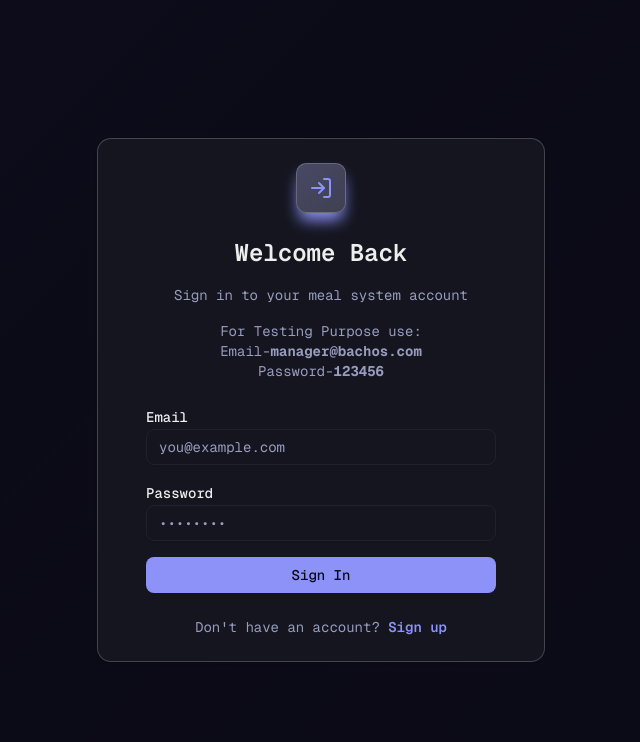
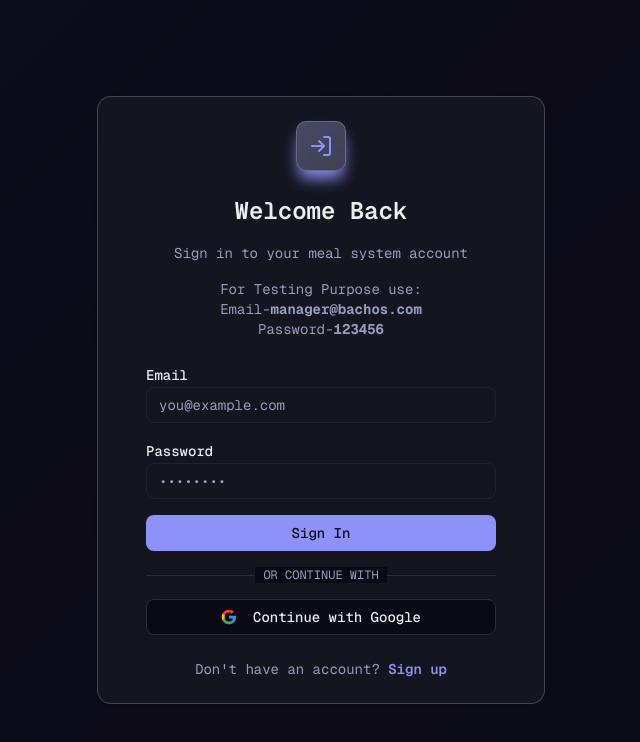
Before and after one commit to shamsad-alam-meraj/bach-os, a Next.js app: page /auth/login in a window 1280 px wide. Shown: the top 742 px of the page, without its empty margins (319-959 px from the left). Built offline with nearby package versions, Linux system fonts and the light colour scheme.

Commit message:
google login added

```diff
--- a/src/app/auth/login/page.tsx
+++ b/src/app/auth/login/page.tsx
@@ -5,6 +5,7 @@
 import { Button } from '@/components/ui/button';
 import { Card, CardContent, CardDescription, CardHeader, CardTitle } from '@/components/ui/card';
 import { Input } from '@/components/ui/input';
+import { authService } from '@/services';
 import { BASE_URL } from '@/utils/baseUrl';
 import { motion } from 'framer-motion';
 import { AlertCircle, LogIn } from 'lucide-react';
@@ -46,6 +47,10 @@
     } finally {
       setLoading(false);
     }
+  };
+
+  const handleGoogleLogin = () => {
+    authService.googleLogin();
   };
 
   return (
@@ -114,6 +119,43 @@
               <Button type="submit" className="w-full" disabled={loading}>
                 {loading ? 'Signing in...' : 'Sign In'}
               </Button>
+
+              <div className="relative">
+                <div className="absolute inset-0 flex items-center">
+                  <span className="w-full border-t" />
+                </div>
+                <div className="relative flex justify-center text-xs uppercase">
+                  <span className="bg-background px-2 text-muted-foreground">Or continue with</span>
+                </div>
+              </div>
+
+              <Button
+                type="button"
+                variant="outline"
+                className="w-full"
+                onClick={handleGoogleLogin}
+                disabled={loading}
+              >
+                <svg className="mr-2 h-4 w-4" viewBox="0 0 24 24">
+                  <path
+                    d="M22.56 12.25c0-.78-.07-1.53-.2-2.25H12v4.26h5.92c-.26 1.37-1.04 2.53-2.21 3.31v2.77h3.57c2.08-1.92 3.28-4.74 3.28-8.09z"
+                    fill="#4285F4"
+                  />
+                  <path
+                    d="M12 23c2.97 0 5.46-.98 7.28-2.66l-3.57-2.77c-.98.66-2.23 1.06-3.71 1.06-2.86 0-5.29-1.93-6.16-4.53H2.18v2.84C3.99 20.53 7.7 23 12 23z"
+                    fill="#34A853"
+                  />
+                  <path
+                    d="M5.84 14.09c-.22-.66-.35-1.36-.35-2.09s.13-1.43.35-2.09V7.07H2.18C1.43 8.55 1 10.22 1 12s.43 3.45 1.18 4.93l2.85-2.22.81-.62z"
+                    fill="#FBBC05"
+                  />
+                  <path
+                    d="M12 5.38c1.62 0 3.06.56 4.21 1.64l3.15-3.15C17.45 2.09 14.97 1 12 1 7.7 1 3.99 3.47 2.18 7.07l3.66 2.84c.87-2.6 3.3-4.53 6.16-4.53z"
+                    fill="#EA4335"
+                  />
+                </svg>
+                Continue with Google
+              </Button>
             </form>
 
             <div className="mt-6 text-center text-sm">
--- a/src/app/auth/signup/page.tsx
+++ b/src/app/auth/signup/page.tsx
@@ -6,6 +6,7 @@
 import { Card, CardContent, CardDescription, CardHeader, CardTitle } from '@/components/ui/card';
 import { Input } from '@/components/ui/input';
 import { BASE_URL } from '@/utils/baseUrl';
+import { authService } from '@/services/auth';
 import { motion } from 'framer-motion';
 import { AlertCircle, UserPlus } from 'lucide-react';
 import Link from 'next/link';
@@ -65,6 +66,10 @@
     } finally {
       setLoading(false);
     }
+  };
+
+  const handleGoogleLogin = () => {
+    authService.googleLogin();
   };
 
   return (
--- a/src/services/auth.ts
+++ b/src/services/auth.ts
@@ -1,5 +1,6 @@
 import { apiClient, ApiResponse } from '@/lib/api-client';
 import { User } from '@/types/api';
+import { BASE_URL } from '@/utils/baseUrl';
 
 export interface LoginRequest {
   email: string;
@@ -26,4 +27,8 @@
   async signup(data: SignupRequest): Promise<ApiResponse<AuthResponse>> {
     return apiClient.post<AuthResponse>('/auth/signup', data);
   },
+
+  googleLogin(): void {
+    window.location.href = `${BASE_URL}api/auth/google`;
+  },
 };
--- a/src/utils/baseUrl.ts
+++ b/src/utils/baseUrl.ts
@@ -1,2 +1,2 @@
-export const BASE_URL = 'https://bachos-api.onrender.com/';
-// export const BASE_URL = 'http://localhost:4000/';
+// export const BASE_URL = 'https://bachos-api.onrender.com/';
+export const BASE_URL = 'http://localhost:4000/';
```
